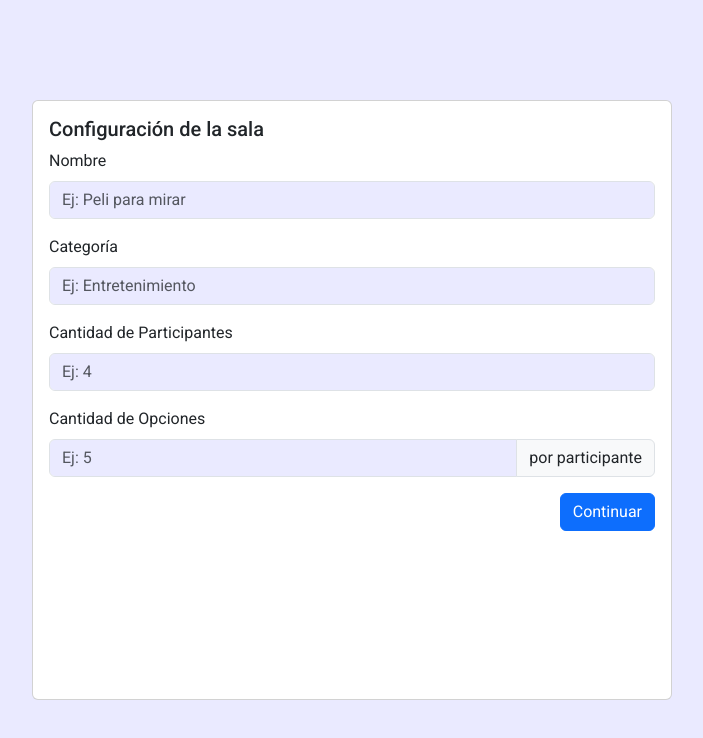
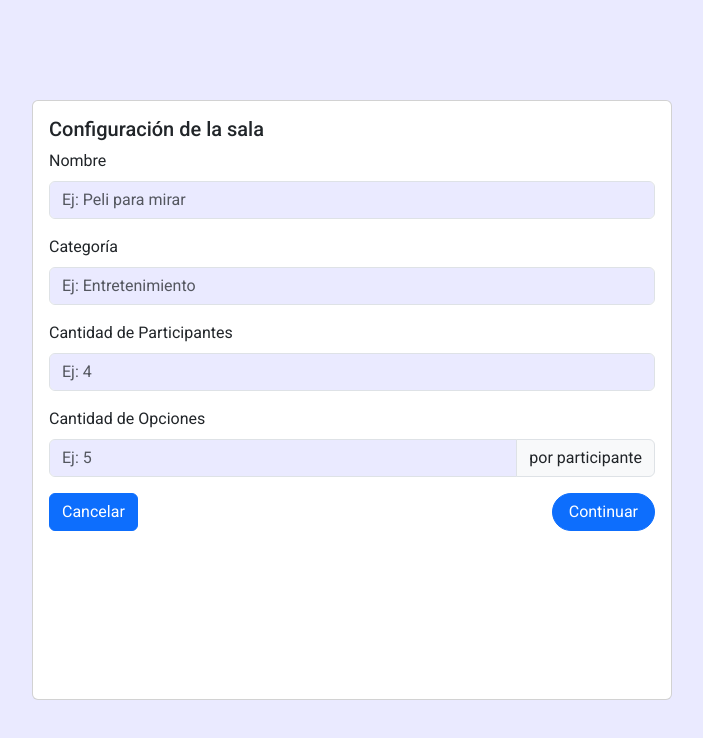
Before and after one commit to MattFerzz/deacuerdo, a Next.js app: page /room-creation in a window 1280 px wide. Shown: the top 738 px of the page, without its empty margins (288-991 px from the left). Built offline with nearby package versions, Linux system fonts and the light colour scheme.

Commit message:
cancel button

```diff
--- a/src/app/room-creation/RoomCreationCard.jsx
+++ b/src/app/room-creation/RoomCreationCard.jsx
@@ -49,8 +49,11 @@ function RoomCreationCardContent() {
             por participante
           </InputGroup.Text>
         </InputGroup>
-        <Button className='float-end' variant='primary' type='submit'>
+        <Button className='float-end rounded-pill px-3' variant='primary' type='submit'>
           Continuar
+        </Button>
+        <Button class="btn btn-danger rounded-pill px-3">
+          Cancelar
         </Button>
       </Form>
     </Card.Body>
```
